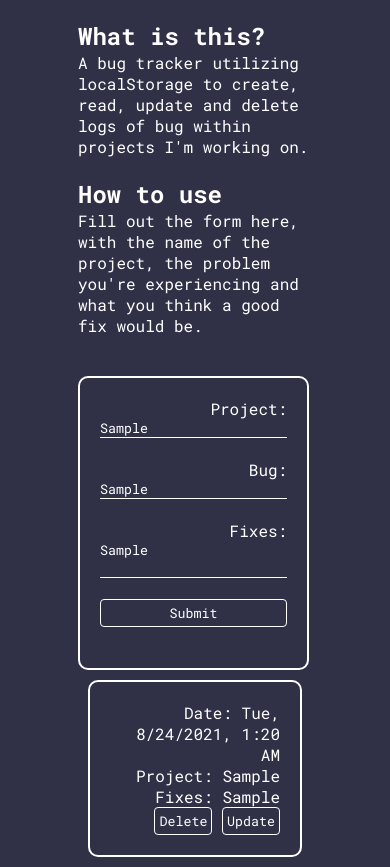
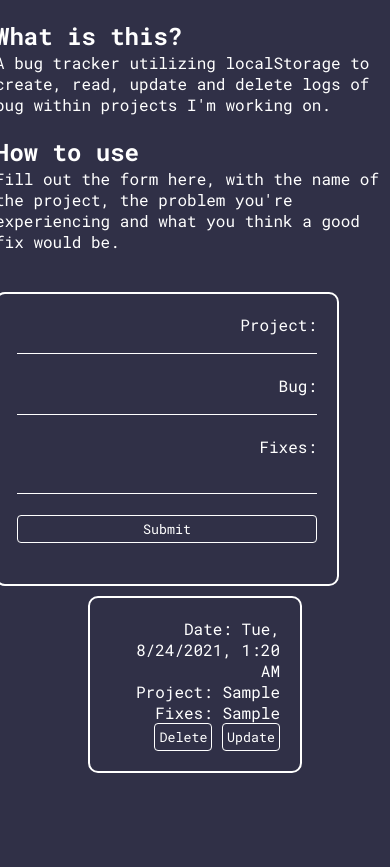
Before and after one commit to jacobkiesel/bugtracker, a plain HTML site: page index.html in a window 390 px wide. Both pictures are taken after typing "Sample", "Sample", "Sample" into the empty fields and a click on the button "Submit". Shown: the part 95-962 px from the top of the page. After the commit the page ends 878 px from the top, so only its background shows below. Drawn offline with Linux system fonts and the light colour scheme.

Commit message:
fixed forms

```diff
--- a/script.js
+++ b/script.js
@@ -112,6 +112,9 @@ const saveBug = function () {
     id: Math.floor(Math.random() * 1000),
     date: now.toLocaleDateString("en-US", options),
   };
+  bug.value = "";
+  project.value = "";
+  fixes.value = "";
   bugLog.unshift(log);
   localStorage.setItem(localStorage.length, JSON.stringify(log));
   pushToList(log);
--- a/style.css
+++ b/style.css
@@ -49,6 +49,7 @@ button:hover {
   flex-wrap: wrap;
 }
 article {
+  width: 400px;
   margin-bottom: 40px;
 }
 .main-fields {
@@ -91,6 +92,6 @@ article {
     flex-wrap: wrap;
   }
   .form {
-    width: 80%;
+    width: 300px;
   }
 }
```
